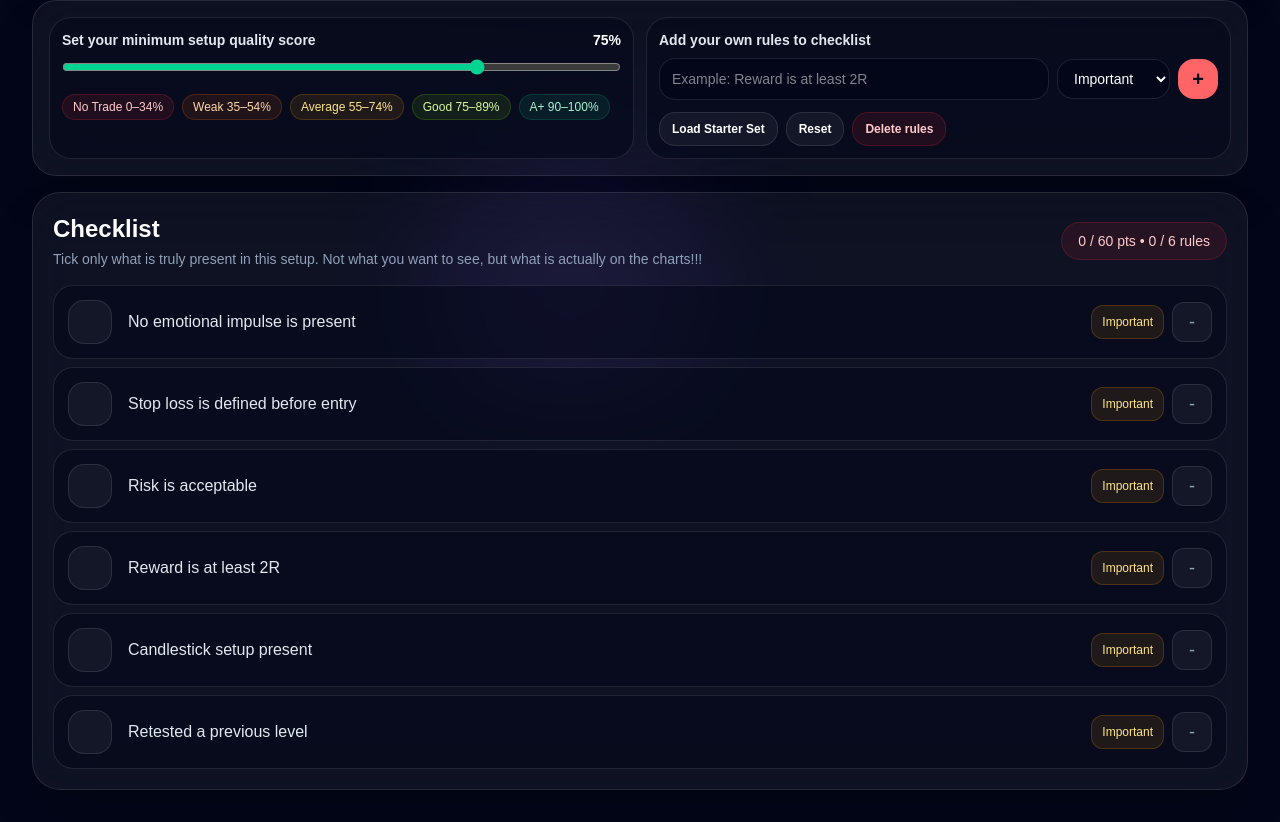
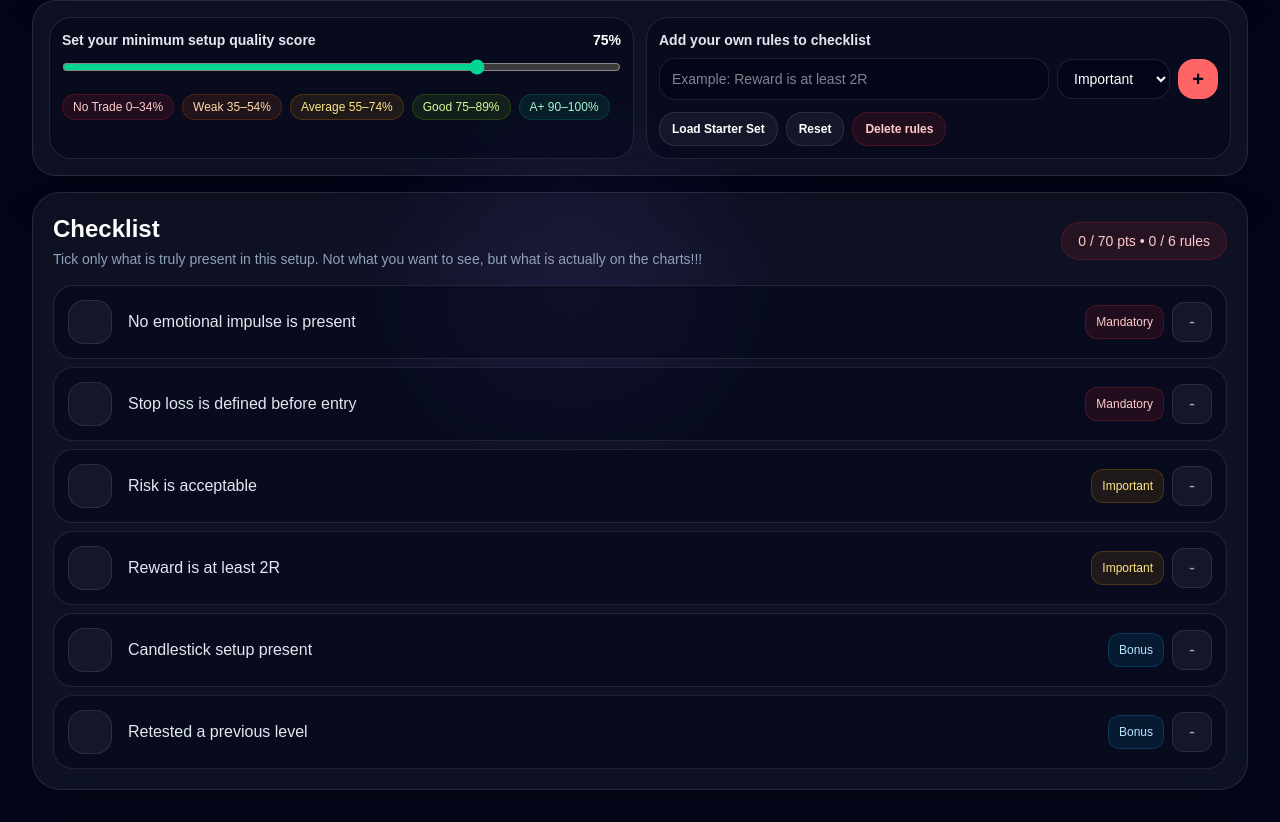
Before and after one commit to Johny-88/Trade-Meter, a Next.js app: page / in a window 1280 px wide. Shown: the part 368-1190 px from the top of the page. Built offline with nearby package versions, Linux system fonts and the light colour scheme.

Commit message:
Change importance values to lowercase

```diff
--- a/app/page.tsx
+++ b/app/page.tsx
@@ -26,27 +26,27 @@ const STORAGE_KEY = 'trade-meter-pro-v2'
 const starterRules: StarterRule[] = [
   {
     text: 'No emotional impulse is present',
-    importance: 'Mandatory',
+    importance: 'mandatory',
   },
   {
     text: 'Stop loss is defined before entry',
-    importance: 'Mandatory',
+    importance: 'mandatory',
   },
   {
     text: 'Risk is acceptable',
-    importance: 'Important',
+    importance: 'important',
   },
   {
     text: 'Reward is at least 2R',
-    importance: 'Important',
+    importance: 'important',
   },
   {
     text: 'Candlestick setup present',
-    importance: 'Bonus',
+    importance: 'bonus',
   },
   {
     text: 'Retested a previous level',
-    importance: 'Bonus',
+    importance: 'bonus',
   },
 ]
 
```
